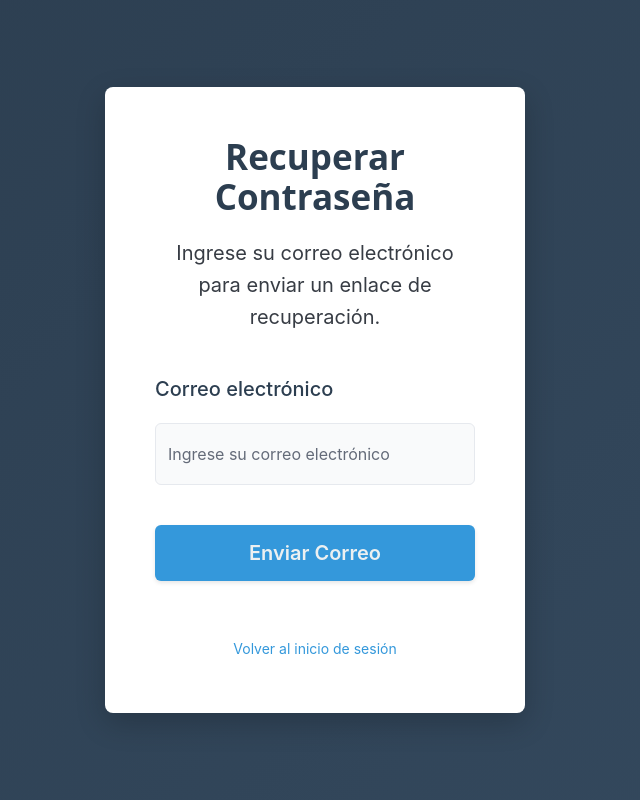
After one commit to Proyectos-ITVH/AppWeb, a Django app: page /reset-password/ in a window 1280 px wide. The commit adds this page. Shown: the whole page, without its empty margins (325-965 px from the left). Run offline with Django 5.2, Linux system fonts and the light colour scheme; some libraries are stand-ins or nearby versions.

Commit message:
Modificaciones para recuperación de contraseña, cambios:
* En urls.py se agregó la nueva pestaña de reset_password.html

* En las views.py se añadió las funcionalidades para el envio de correos, funcionando solo con las API_KEYS de los usuarios

* Se creó una carpeta llamada  config, la cual contiene firebase_config.py
   * firebase_config.py debe contener la API_KEY del usuario para poder hacer que el envio de correos funcione, en caso contrario, marcará error

* El login.html fue modificado, se eliminó la opción de que un usuario se registrara a si mismo y fue reemplazado por la recuperación de contraseña

```diff
--- /dev/null
+++ b/iot_project/dashboard/config/firebase_config.py
@@ -0,0 +1 @@
+FIREBASE_API_KEY = "TU_API_KEY"
--- a/iot_project/dashboard/urls.py
+++ b/iot_project/dashboard/urls.py
@@ -17,4 +17,7 @@ urlpatterns = [
 
 
     path('api/datos-dashboard/', views.obtener_datos_json, name='api_datos'),
+
+    #Ruta para cambio de contraseña
+    path('reset-password/', views.reset_password_view, name='reset_password'),
 ]
--- a/iot_project/dashboard/views.py
+++ b/iot_project/dashboard/views.py
@@ -360,3 +360,77 @@ def perfil_view(request):
         'api_token': token
     }
     return render(request, 'dashboard/perfil.html', context)
+
+#Funcionalidad para recuperar contraseña (Cambio realizado por Andy Alcázar)
+
+import requests
+from django.shortcuts import render
+from dashboard.config.firebase_config import FIREBASE_API_KEY
+
+
+
+def reset_password_view(request):
+
+    if request.method == "POST":
+
+        email = request.POST.get("email", "").strip()
+
+        if not email:
+            return render(
+                request,
+                "dashboard/reset_password.html",
+                {
+                    "error": "Por favor ingrese su correo electrónico"
+                }
+            )
+
+        try:
+
+            response = requests.post(
+    f"https://identitytoolkit.googleapis.com/v1/accounts:sendOobCode?key={FIREBASE_API_KEY}",
+    json={
+        "requestType": "PASSWORD_RESET",
+        "email": email
+    }
+)
+
+            if response.status_code == 200:
+
+                return render(
+                    request,
+                    "dashboard/reset_password.html",
+                    {
+                        "success": "El correo se envió correctamente."
+                    }
+                )
+
+            error_data = response.json()
+
+            return render(
+                request,
+                "dashboard/reset_password.html",
+                {
+                    "error": error_data.get(
+                        "error",
+                        {}
+                    ).get(
+                        "message",
+                        "No fue posible enviar el correo."
+                    )
+                }
+            )
+
+        except Exception as e:
+
+            return render(
+                request,
+                "dashboard/reset_password.html",
+                {
+                    "error": str(e)
+                }
+            )
+
+    return render(
+        request,
+        "dashboard/reset_password.html"
+    )
--- a/iot_project/templates/dashboard/login.html
+++ b/iot_project/templates/dashboard/login.html
@@ -50,8 +50,8 @@
 
 
       <div class="links">
-        <a href="recuperar-contrasenal.html" id="forgotPassword">¿Olvidaste tu contraseña?</a>
-        <a href="{% url 'register' %}" id="registerLink">Registrarse</a>
+        <a href="{% url 'reset_password' %}" id="forgotPassword">¿Olvidaste tu contraseña?</a>
+        <!-- Cambios importantes: No es necesario hacer un registro, eso lo hará solo el admin. Cambios realizados por Andy Alcázar-->
       </div>
     </form>
   </div>
--- /dev/null
+++ b/iot_project/templates/dashboard/reset_password.html
@@ -0,0 +1,82 @@
+{% load static %}
+<!DOCTYPE html>
+<html lang="es">
+<head>
+    <meta charset="UTF-8">
+    <meta name="viewport" content="width=device-width, initial-scale=1.0">
+    <title>Recuperar Contraseña</title>
+    <link rel="stylesheet" href="https://cdn.jsdelivr.net/npm/@picocss/pico@2/css/pico.min.css" />
+    <link rel="stylesheet" href="{% static 'css/styles.css' %}">
+</head>
+
+<body class="login-page">
+
+<div class="login-container">
+
+    <div class="login-header">
+
+        <h2>
+            Recuperar Contraseña
+        </h2>
+
+        <p>
+            Ingrese su correo electrónico para enviar un enlace de recuperación.
+        </p>
+
+    </div>
+
+    {% if error %}
+    <div class="alert-box">
+        <div class="alert-message">
+            {{ error }}
+        </div>
+    </div>
+    {% endif %}
+
+    {% if success %}
+    <div class="notificacion mostrar">
+        ✓ {{ success }}
+    </div>
+    {% endif %}
+
+    <form method="POST">
+
+        {% csrf_token %}
+
+        <div class="form-group">
+
+            <label>
+                Correo electrónico
+            </label>
+
+            <input
+                type="email"
+                name="email"
+                placeholder="Ingrese su correo electrónico"
+                required>
+
+        </div>
+
+        <button
+            type="submit"
+            class="login-btn"
+            style="width:100%;">
+
+            Enviar Correo
+
+        </button>
+
+    </form>
+
+    <div class="links">
+
+        <a href="{% url 'login' %}">
+            Volver al inicio de sesión
+        </a>
+
+    </div>
+
+</div>
+
+</body>
+</html>
```
